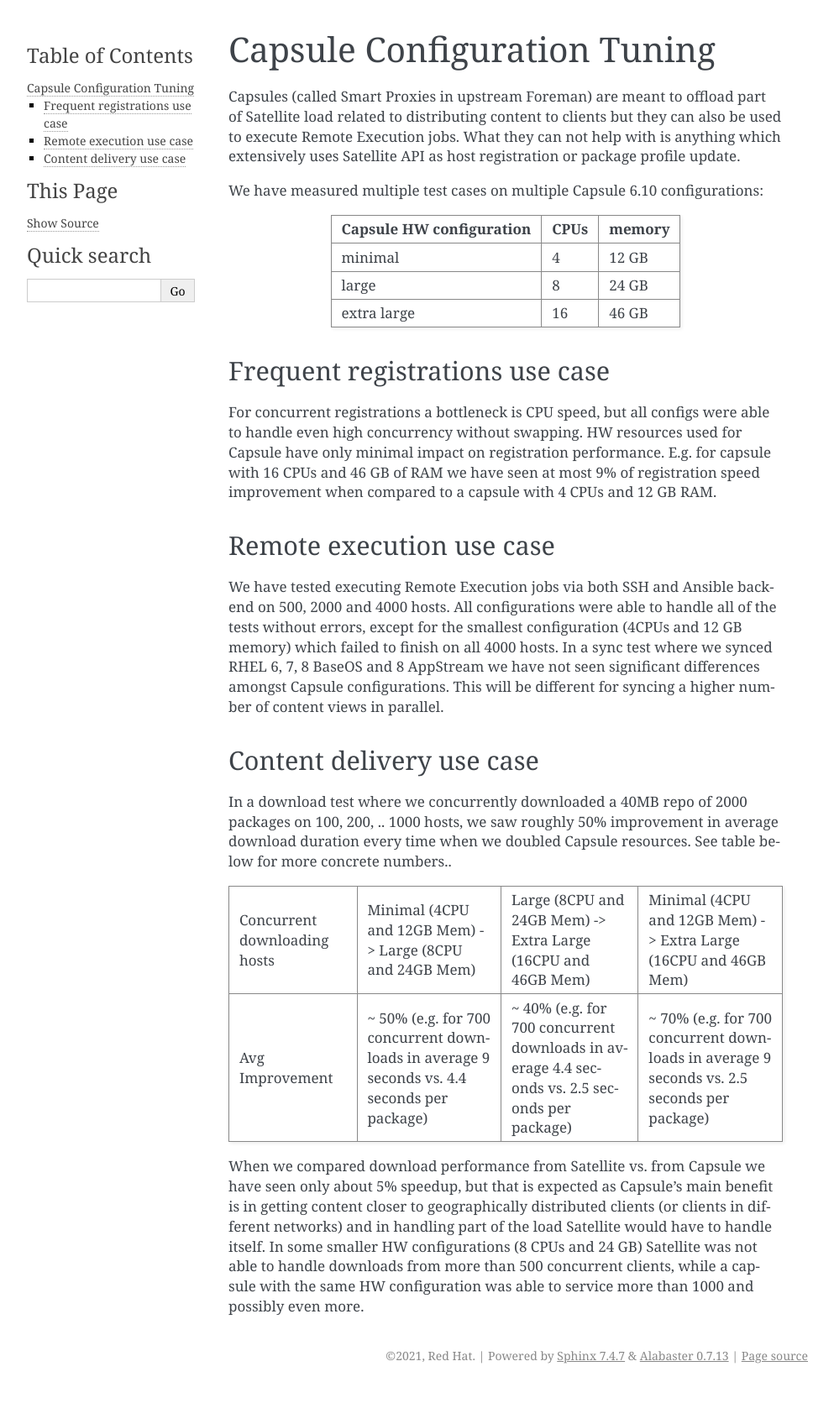
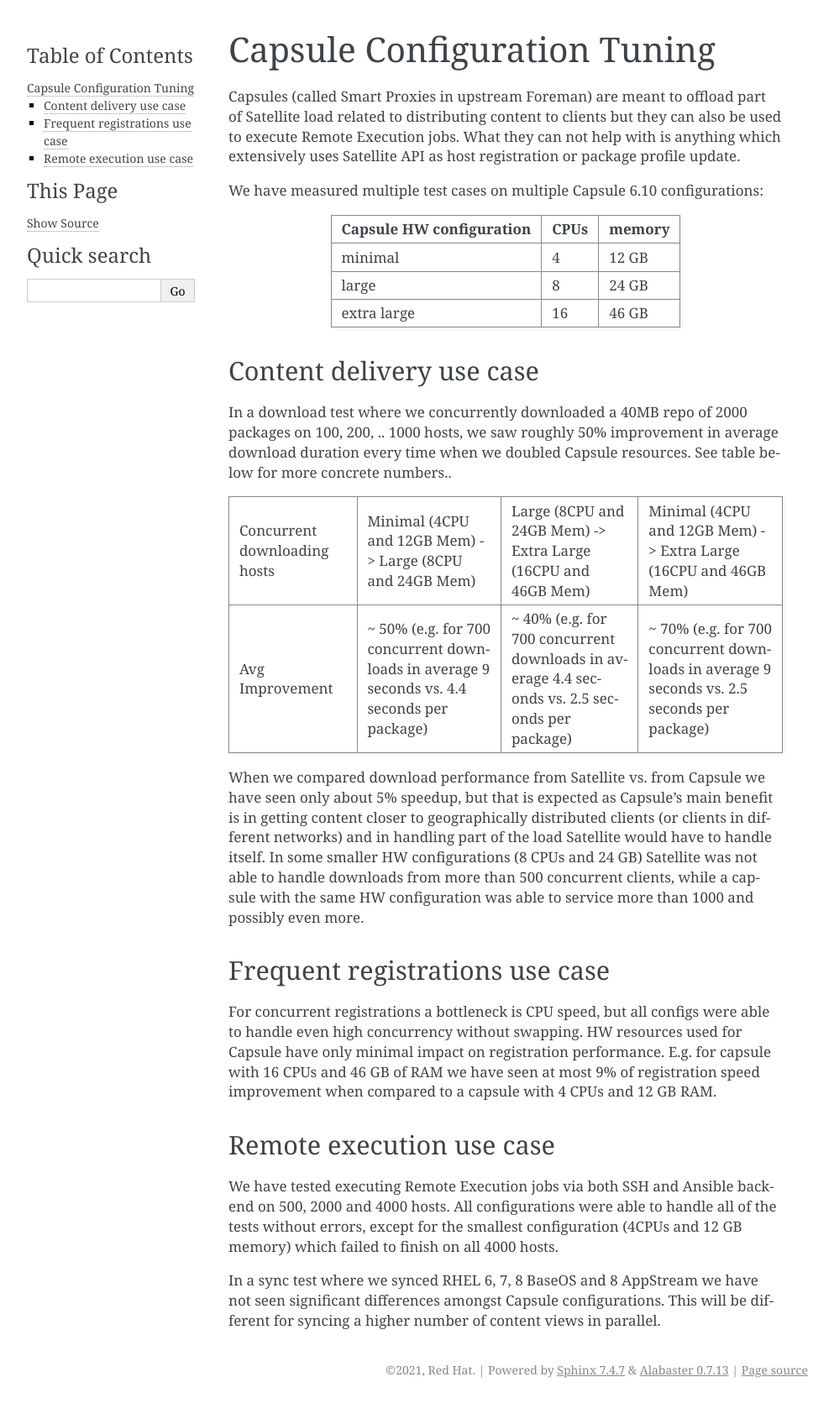
Before and after one commit to RedHatSatellite/satellite-performance-tuning, a Sphinx documentation site: the page built from docs/capsule-configuration-tuning.rst, in a window 1280 px wide. Shown: the whole page at 84% size, without its empty margins (148-1141 px from the left). Built offline with Sphinx 7.4.7, drawn with Linux system fonts in a browser that asks for light colours; some of the changed lines change nothing that is shown.

Commit message:
swaped the order sub-sections

```diff
--- a/docs/capsule-configuration-tuning.rst
+++ b/docs/capsule-configuration-tuning.rst
@@ -15,16 +15,6 @@ We have measured multiple test cases on multiple Capsule 6.10 configurations:
 |      extra large         |    16    |      46 GB       |
 +--------------------------+----------+------------------+
 
-Frequent registrations use case
------------------------------------
-
-For concurrent registrations a bottleneck is CPU speed, but all configs were able to handle even high concurrency without swapping. HW resources used for Capsule have only minimal impact on registration performance. E.g. for capsule with 16 CPUs and 46 GB of RAM we have seen at most 9% of registration speed improvement when compared to a capsule with 4 CPUs and 12 GB RAM.
-
-Remote execution use case
------------------------------
-
-We have tested executing Remote Execution jobs via both SSH and Ansible backend on 500, 2000 and 4000 hosts. All configurations were able to handle all of the tests without errors, except for the smallest configuration (4CPUs and 12 GB memory) which failed to finish on all 4000 hosts.
-In a sync test where we synced RHEL 6, 7, 8 BaseOS and 8 AppStream we have not seen significant differences amongst Capsule configurations. This will be different for syncing a higher number of content views in parallel.
 
 Content delivery use case
 -----------------------------
@@ -38,3 +28,15 @@ In a download test where we concurrently downloaded a 40MB repo of 2000 packages
 +--------------------------------+-------------------------------------------------------------------------------------------------+------------------------------------------------------------------------------------------------+----------------------------------------------------------------------------------------------+
 
 When we compared download performance from Satellite vs. from Capsule we have seen only about 5% speedup, but that is expected as Capsule’s main benefit is in getting content closer to geographically distributed clients (or clients in different networks) and in handling part of the load Satellite would have to handle itself. In some smaller HW configurations (8 CPUs and 24 GB) Satellite was not able to handle downloads from more than 500 concurrent clients, while a capsule with the same HW configuration was able to service more than 1000 and possibly even more.
+
+Frequent registrations use case
+-----------------------------------
+
+For concurrent registrations a bottleneck is CPU speed, but all configs were able to handle even high concurrency without swapping. HW resources used for Capsule have only minimal impact on registration performance. E.g. for capsule with 16 CPUs and 46 GB of RAM we have seen at most 9% of registration speed improvement when compared to a capsule with 4 CPUs and 12 GB RAM.
+
+Remote execution use case
+-----------------------------
+
+We have tested executing Remote Execution jobs via both SSH and Ansible backend on 500, 2000 and 4000 hosts. All configurations were able to handle all of the tests without errors, except for the smallest configuration (4CPUs and 12 GB memory) which failed to finish on all 4000 hosts.
+
+In a sync test where we synced RHEL 6, 7, 8 BaseOS and 8 AppStream we have not seen significant differences amongst Capsule configurations. This will be different for syncing a higher number of content views in parallel.
```
